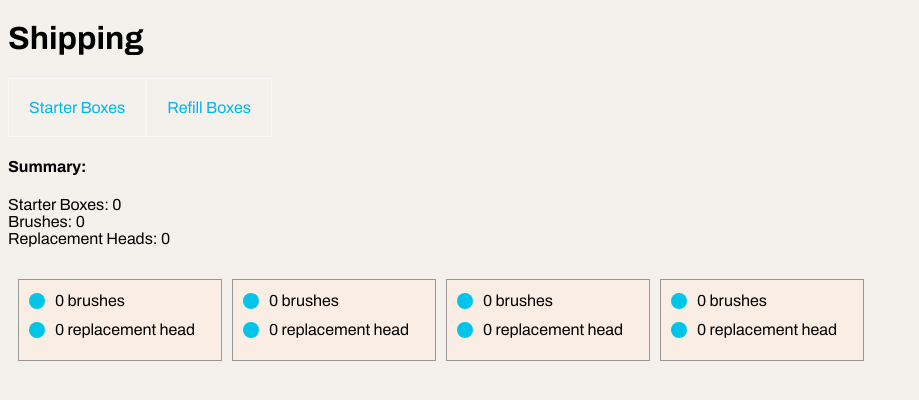
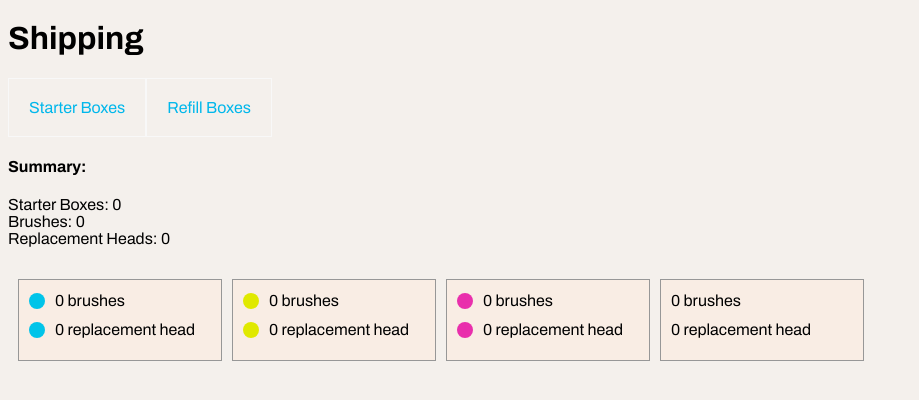
Before and after one commit to davidkim7773/beam-benefits, a React (Vite) app: page / in a window 1280 px wide. Shown: the top 400 px of the page, without its empty margins (0-919 px from the left). Built offline with nearby package versions, Linux system fonts and the light colour scheme; no server answers.

Commit message:
finished most of styling

```diff
--- a/src/App.jsx
+++ b/src/App.jsx
@@ -2,7 +2,6 @@ import { useState } from 'react';
 import { ShippingScreen } from './containers/ShippingScreen';
 
 function App() {
-  const [count, setCount] = useState(0)
 
   return (
     <div className="App">
--- a/src/components/RefillBox.jsx
+++ b/src/components/RefillBox.jsx
@@ -10,7 +10,7 @@ const RefillBox = (props) => {
   for (const prop in colorData) {
     if (colorData[prop] <= 2) {
       headArr.push(
-        <ul className='headBox'>
+        <ul className={`headBox-${prop}`}>
           <li>{colorData[prop]} replacement heads</li>
           <li>{colorData[prop]} replacement heads</li>
         </ul>
@@ -25,7 +25,9 @@ const RefillBox = (props) => {
         <li>Refill Boxes: {refillBox} </li>
         <li>Replacement Heads: {colorData.totalBrushes}</li>
       </ul>
+      <div className='refill-headBox'>
       {headArr}
+      </div>
     </div>
   )
 }
--- a/src/components/StarterBox.jsx
+++ b/src/components/StarterBox.jsx
@@ -12,7 +12,7 @@ const StarterBox = (props) => {
   for (const prop in colorData) {
     if (colorData[prop] <= 2) {
       brushArr.push(
-        <ul className='brushBox'>
+        <ul className={`brushBox-${prop}`}>
           <li>{colorData[prop]} brushes</li>
           <li>{colorData[prop]} replacement head</li>
         </ul>
--- a/src/styles.scss
+++ b/src/styles.scss
@@ -42,8 +42,10 @@ body {
   cursor: pointer;
 }
 
-// BRush and Head Box CSS
-.brushBox {
+// BrushBox CSS
+
+.starter-brushBox ul {
+  list-style: none;
   border: .5px solid #979797;
   width: 12em;
   height: 5em;
@@ -54,11 +56,83 @@ body {
   padding-left: 10px;
 }
 
-.brushBox li {
+.starter-brushBox ul li {
   padding-top: 12px;
 }
 
-.brushBox li::before {
+// .brushBox {
+//   border: .5px solid #979797;
+//   width: 12em;
+//   height: 5em;
+//   list-style: none;
+//   background: #F9EDE4;
+//   display: inline-block;
+//   margin-left: 10px;
+//   padding-left: 10px;
+// }
+
+.brushBox-blue  li::before {
+  align-items: center;
+    background-color: #01c4e9;
+    border-radius: 50%;
+    color: #01c4e9;
+    content: '+';
+    display: inline-flex;
+    font-weight: bold;
+    height: 16px;
+    justify-content: center;
+    margin-right: 10px;
+    width: 16px;
+    list-style: none;
+}
+
+.brushBox-green li::before {
+  align-items: center;
+    background-color: #e0e900;
+    border-radius: 50%;
+    color: #e0e900;
+    content: '+';
+    display: inline-flex;
+    font-weight: bold;
+    height: 16px;
+    justify-content: center;
+    margin-right: 10px;
+    width: 16px;
+    list-style: none;
+}
+
+.brushBox-pink li::before {
+  align-items: center;
+    background-color: #e92fac;
+    border-radius: 50%;
+    color: #e92fac;
+    content: '+';
+    display: inline-flex;
+    font-weight: bold;
+    height: 16px;
+    justify-content: center;
+    margin-right: 10px;
+    width: 16px;
+    list-style: none;
+}
+
+// Head Box CSS
+.refill-headBox ul {
+  border: .5px solid #979797;
+  width: 12em;
+  height: 5em;
+  list-style: none;
+  background: #F9EDE4;
+  display: inline-block;
+  margin-left: 10px;
+  padding-left: 10px;
+}
+
+.refill-headBox ul li {
+  padding-top: 12px;
+}
+
+.headBox-blue li::before {
   align-items: center;
     background-color: #01c4e9;
     border-radius: 50%;
@@ -72,26 +146,11 @@ body {
     width: 16px;
 }
 
-.headBox {
-  border: .5px solid #979797;
-  width: 12em;
-  height: 5em;
-  list-style: none;
-  background: #F9EDE4;
-  display: inline-block;
-  margin-left: 10px;
-  padding-left: 10px;
-}
-
-.headBox li {
-  padding-top: 12px;
-}
-
-.headBox li::before {
+.headBox-green li::before {
   align-items: center;
-    background-color: #01c4e9;
+    background-color: #e0e900;
     border-radius: 50%;
-    color: #01c4e9;
+    color: #e0e900;
     content: '+';
     display: inline-flex;
     font-weight: bold;
@@ -100,3 +159,17 @@ body {
     margin-right: 10px;
     width: 16px;
 }
+
+.headBox-pink li::before {
+  align-items: center;
+    background-color: #e92fac;
+    border-radius: 50%;
+    color: #e92fac;
+    content: '+';
+    display: inline-flex;
+    font-weight: bold;
+    height: 16px;
+    justify-content: center;
+    margin-right: 10px;
+    width: 16px;
+}
```
